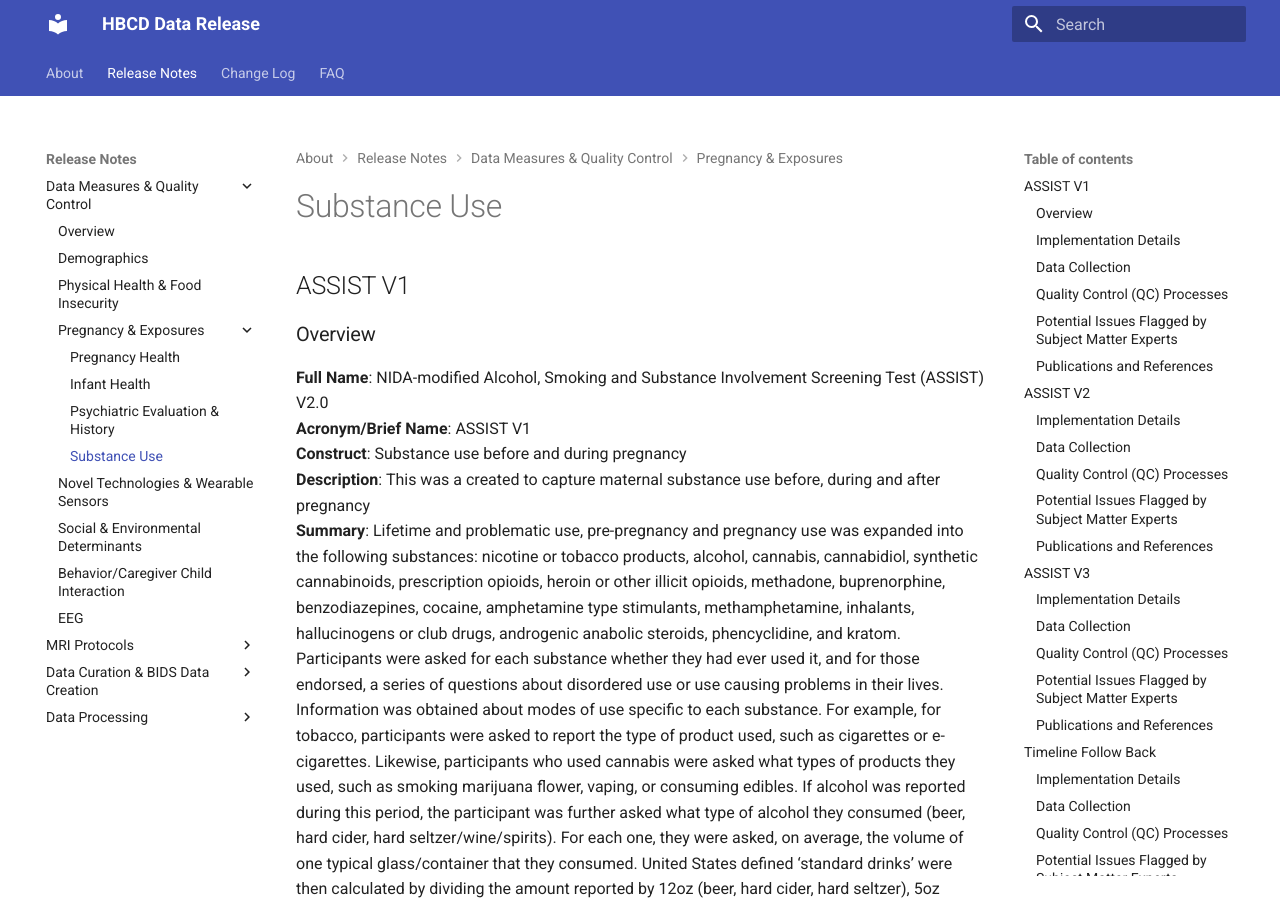
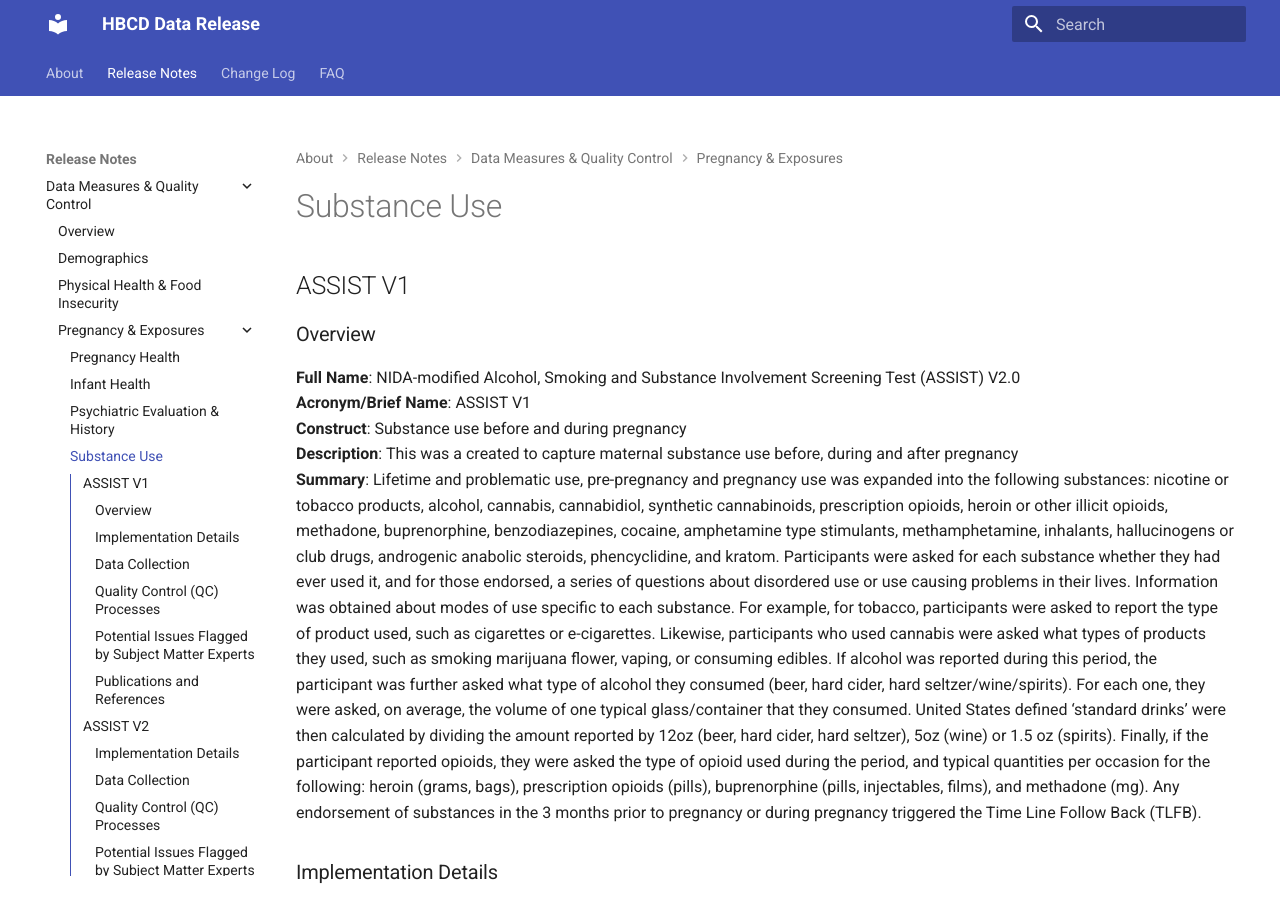
Before and after one commit to mattcieslak/hbcd-docs, an MkDocs documentation site: the page built from docs/measures/pregexp/substanceuse.md, in a window 1280 px wide and 900 px high. Built offline with MkDocs 1.6.1 and Material for MkDocs 9.7.7, drawn with Linux system fonts in a browser that asks for light colours.

Commit message:
reduce # levels displayed in right-hand TOC

```diff
--- a/mkdocs.yml
+++ b/mkdocs.yml
@@ -6,6 +6,9 @@
     - navigation.tabs
     - navigation.path
     - version
+    - toc.integrate
+  toc:
+    depth: 1  # Only display top-level headers in right-hand TOC
 
 plugins:
   - search
```
